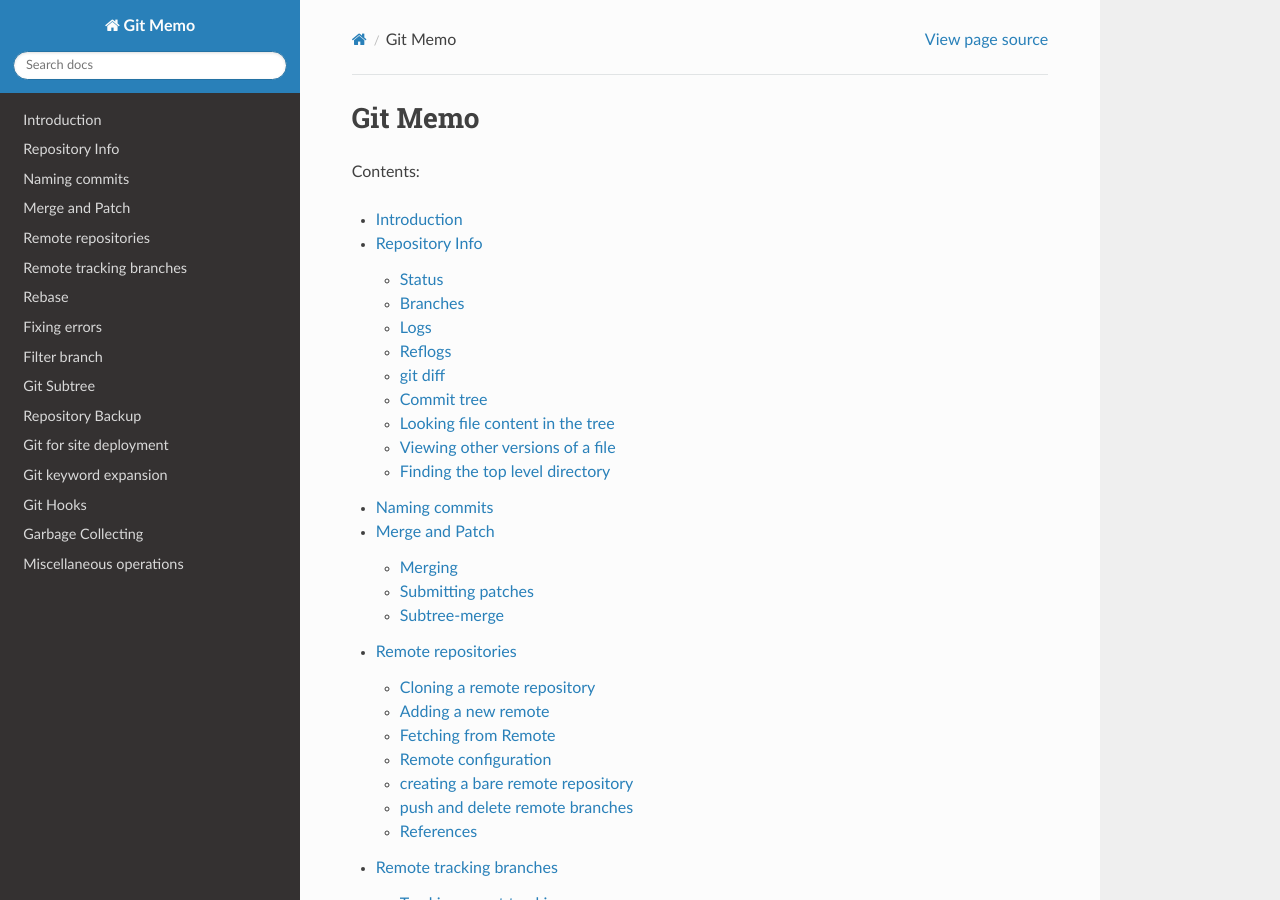
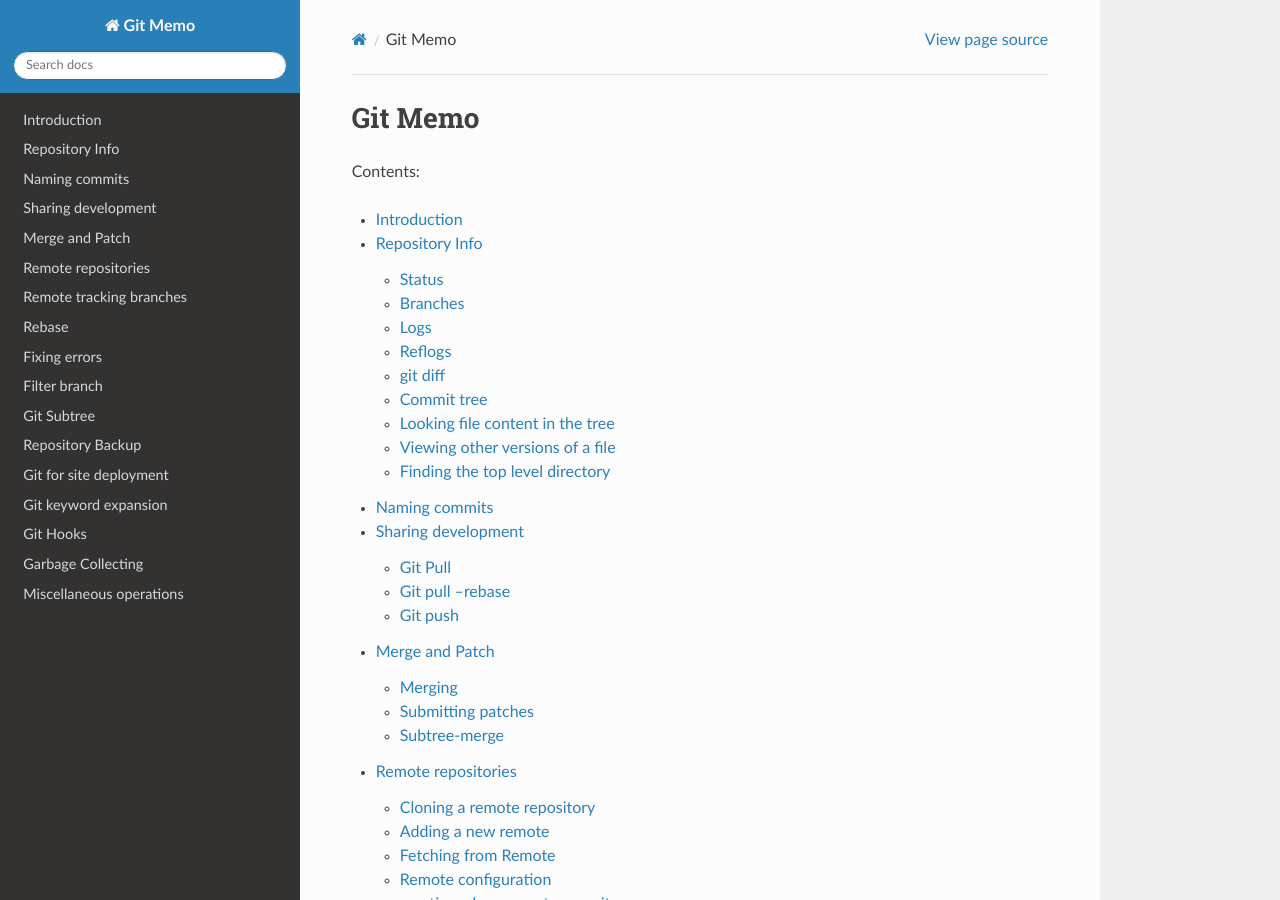
Before and after one commit to marczz/git-memo, a Sphinx documentation site: the page built from source/index.rst, in a window 1280 px wide and 900 px high. Built offline with Sphinx 7.4.7 and the Read the Docs theme 2.0.0, drawn with Linux system fonts in a browser that asks for light colours; part of the change alters nothing that is shown.

Commit message:
sharing.rst: new file, added it to index.rst

```diff
--- a/source/index.rst
+++ b/source/index.rst
@@ -13,6 +13,7 @@ Contents:
     introduction.rst
     git_info.rst
     revparse.rst
+    sharing.rst
     merge.rst
     remote.rst
     remote_tracking.rst
--- /dev/null
+++ b/source/sharing.rst
@@ -0,0 +1,50 @@
+Sharing development
+===================
+
+Refs:
+    :gitdoc:`git manual:Sharing development with others
+    <user-manual.html#sharing-development>`
+
+Git Pull
+--------
+
+Refs:
+    :gitdoc:`git pull <git-pull.html>`,
+    :gitdoc:`git fetch <git-fetch.html>`
+
+To pull your master branch with the remote tracking branch in
+*origin*:
+::
+
+    $ git pull origin master
+
+It is equivalent t:
+::
+
+    $ git fetch
+    $ git merge origin/master
+
+Git pull --rebase
+-----------------
+Refs:
+    <http://gitolite.com/git-pull--rebase.html>`_
+
+Instead of merging the remote repository after fetching, ``git pull --rebase``
+rebase  the current branch on top of the upstream branch. But it uses
+relog information to avoid to rebase commits previously pulled from
+the remote.
+
+Git push
+--------
+
+Refs:
+    :gitdoc:`git push <git-push.html>`,
+    :gitdoc:`git manual: Pushing changes
+    <user-manual.html#pushing-changes-to-a-public-repository>`
+
+To push your master branch to the *origin* repo:
+::
+
+    git push origin master
+
+The origin should be ref:`configured as remote <remote_config>`.
```
